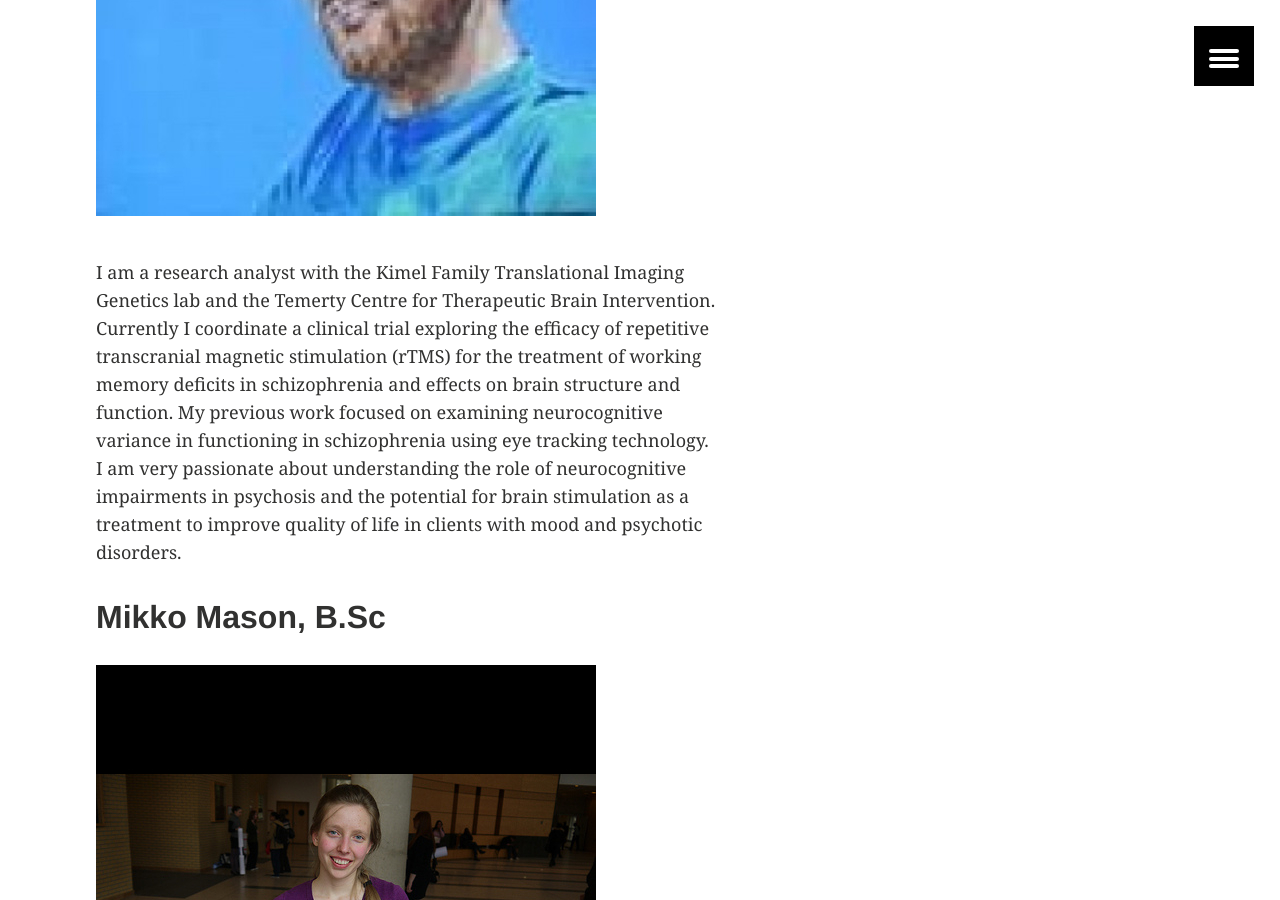
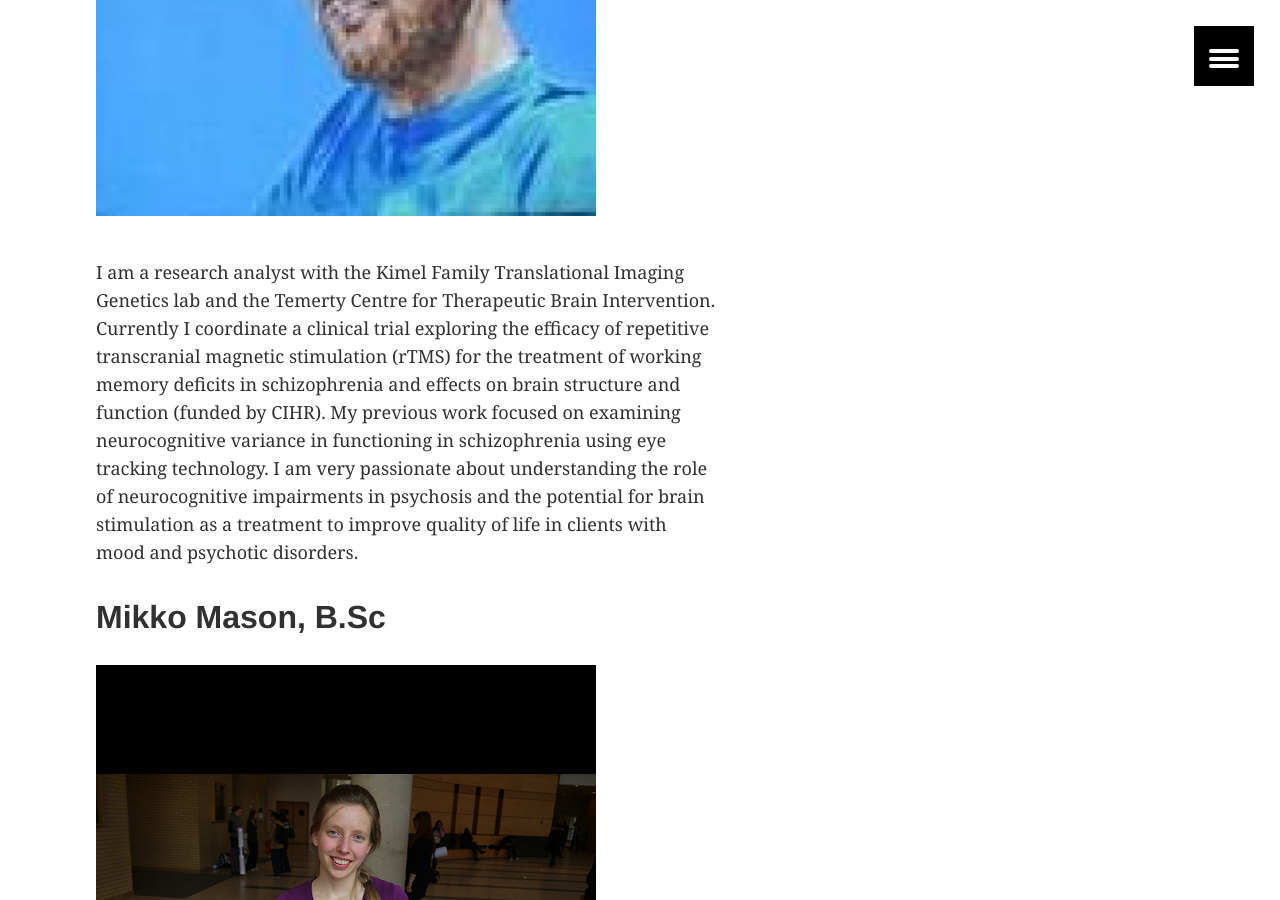
Before and after one commit to TIGRLab/tigrlab.github.io, a Jekyll site: the page built from members/index.md, in a window 1280 px wide and 900 px high, scrolled down 13388 px. Built offline with Jekyll 4.4.1, drawn with Linux system fonts in a browser that asks for light colours.

Commit message:
added cihr

```diff
--- a/members/index.md
+++ b/members/index.md
@@ -151,7 +151,8 @@ Laura Stefanik, B.A.H
 	<a href="/images/jon.pipitone.img.jpeg"><img src="/images/jon.pipitone.img.jpeg"></a>
 </figure>
 
-I am a research analyst with the Kimel Family Translational Imaging Genetics lab and the Temerty Centre for Therapeutic Brain Intervention.  Currently I coordinate a clinical trial exploring the efficacy of repetitive transcranial magnetic stimulation (rTMS) for the treatment of working memory deficits in schizophrenia and effects on brain structure and function.  My previous work focused on examining neurocognitive variance in functioning in schizophrenia using eye tracking technology. I am very passionate about understanding the role of neurocognitive impairments in psychosis and the potential for brain stimulation as a treatment to improve quality of life in clients with mood and psychotic disorders.
+I am a research analyst with the Kimel Family Translational Imaging Genetics lab and the Temerty Centre for Therapeutic Brain Intervention.  Currently I coordinate a clinical trial exploring the efficacy of repetitive transcranial magnetic stimulation (rTMS) for the treatment of working memory deficits in schizophrenia and effects on brain structure and function (funded by CIHR).  My previous work focused on examining neurocognitive variance in functioning in schizophrenia using eye tracking technology. I am very passionate about understanding the role of neurocognitive impairments in psychosis and the potential for brain stimulation as a treatment to improve quality of life in clients with mood and psychotic disorders.
+
 
 Mikko Mason, B.Sc
 -----------------
```
